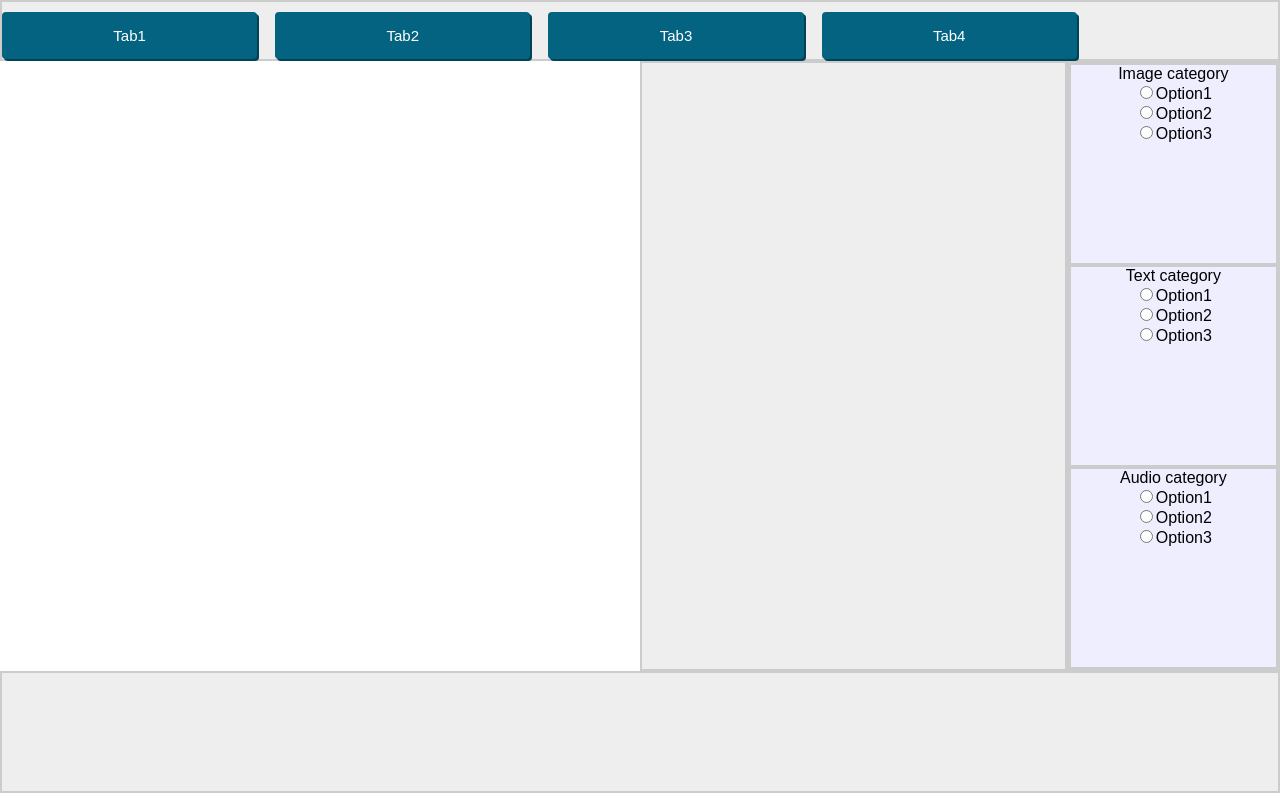
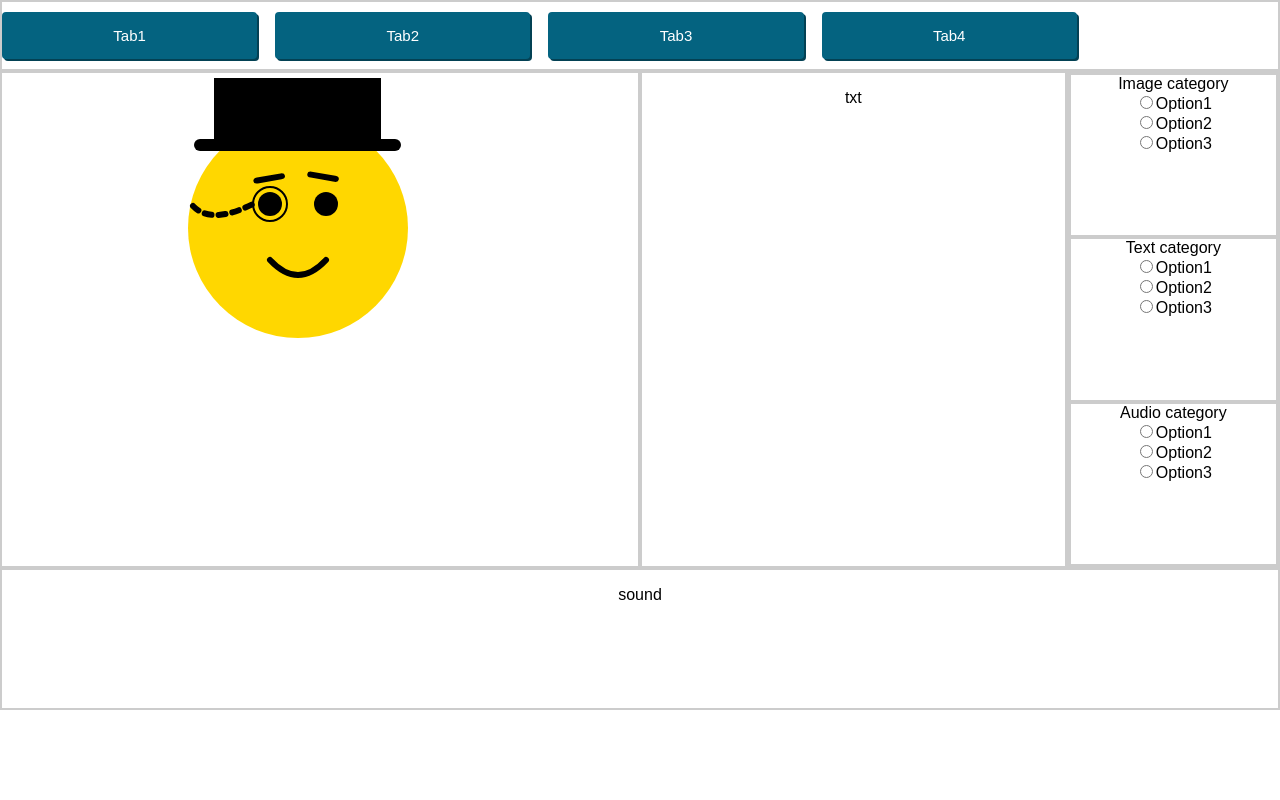
Before and after one commit to EnvyPhD/it2810-webutvikling-h18-prosjekt-2-gruppe--17, a React (Create React App) app in the folder it2810-17/: page / in a window 1280 px wide. Built offline with nearby package versions, Linux system fonts and the light colour scheme.

Commit message:
added resposetivity for mobile and added an Svg for looks

```diff
--- a/it2810-17/src/components/Img.js
+++ b/it2810-17/src/components/Img.js
@@ -4,7 +4,18 @@ import React from "react";
 export default class Img extends React.Component{
   render(){
             return (
-                <img id= "img"></img>
+                <div className="img"> <svg id="smiley">
+            <circle class="face" cx="128" cy="150" r= "110"/>
+            <circle class="monocle" id="monocle" cx="100" cy="126" r="17"/>
+            <path class="monocle" d="M23 128 Q41 147  83 126" stroke-dasharray="7,7"/>
+            <circle class="left-eye" cx="100" cy="126" r="12"/>
+            <circle class="right-eye" cx="156" cy="126" r="12"/>
+            <path class="mouth"id="mouth" d="M100 182 Q128 212 156 182"/>
+            <rect class="left-eyebrow" x="115" y="70" width="6" height="32" rx="4" ry="4"/>
+            <rect class="right-eyebrow" x="170" y="66" width="6" height="32" rx="4" ry="4"/>
+            <line class= "hat" x1="30" y1="67" x2="225" y2="67"/>
+            <rect class= "hat" x="50" y="0" width="155" height="67"/>
+          </svg> </div>
             );
         }
     }
--- a/it2810-17/src/components/Sound.js
+++ b/it2810-17/src/components/Sound.js
@@ -3,7 +3,7 @@ import React from "react";
 export default class Sound extends React.Component{
   render(){
     return(
-      <div className="sound"></div>
+      <div className="sound"> <p> sound </p></div>
     );
   }
 }
--- a/it2810-17/src/components/Txt.js
+++ b/it2810-17/src/components/Txt.js
@@ -3,7 +3,7 @@ import React from "react";
 export default class Txt extends React.Component{
   render(){
     return(
-      <div className="txt">  </div>
+      <div className="txt">  <p> txt </p> </div>
     )
   }
 }
--- a/it2810-17/src/index.css
+++ b/it2810-17/src/index.css
@@ -3,32 +3,10 @@ body {
   padding: 0;
   font-family: sans-serif;
 }
+svg{
+  height: 100%;
+  width: auto;
 
-.wrapper{
-  display: grid;
-  grid-template-columns: 3fr 2fr 1fr;
-  grid-template-rows: 1fr 10fr 2fr;
-
-}
-.wrapper > div{
-  background: #eee;
-  border:  2px #ccc solid
-}
-.wrapper > div > div{
-  background: #eef;
-  border:  2px #ccc solid
-}
-.img{
-  grid-column: 1/2;
-}
-.txt{
-  grid-column: 2/3;
-}
-.buttons{
-  grid-column: 1/4;
-  display: flex;
-  flex-direction: row;
-  padding-top: 10px;
 }
 .buttons >  button{
   background-color: #046380;
@@ -45,8 +23,37 @@ body {
   right: 18px;
   width: 20%;
 }
+.buttons{
+  grid-column: 1/4;
+  display: flex;
+  flex-direction: row;
+  padding-top: 10px;
+  padding-bottom: 10px;
+}
+
+.wrapper{
+  display: grid;
+  grid-template-columns: 3fr 1fr;
+  grid-template-rows: 1fr 4fr 3fr 2fr;
+}
+.wrapper > div{
+  border:  2px #ccc solid
+}
+.wrapper > div > div{
+  border:  2px #ccc solid
+}
+.img{
+  grid-column: 1/2;
+  padding-top: 5px;
+}
+.txt{
+  grid-column: 1/2;
+}
+
+
 .categories{
-  grid-column: 3/4;
+  grid-column: 2/3;
+  grid-row : 2/5;
   display: flex;
   flex-direction: column;
 }
@@ -54,5 +61,102 @@ body {
   height: 40%;
 }
 .sound{
-  grid-column: 1/4;
+  grid-column: 1/2;
 }
+.face{
+  fill:gold;
+  transition: all .5s linear;
+}
+.mouth{
+  fill: none;
+  stroke: #000;
+  stroke-width:6px;
+  stroke-linecap:round;
+  transition: all .3s linear;
+}
+#monocle{
+  fill: gold;
+  stroke: #000;
+  stroke-width:2px;
+  stroke-linecap:round;
+}
+.monocle{
+  fill: none;
+  stroke: #000;
+  stroke-width:6px;
+  stroke-linecap:round;
+  transition: all.5s linear;
+}
+.left-eyebrow{
+  transform: rotate(80deg);
+  transform-origin: 100px 82px;
+  transition: all.5s linear;
+}
+.right-eyebrow{
+  transform: rotate(100deg);
+  transform-origin: 156px 82px;
+  transition: all .5s linear;
+}
+.hat{
+  stroke: #000;
+  stroke-width:12px;
+  stroke-linecap:round;
+  transition: all .5s linear;
+}
+
+#smiley:hover .right-eyebrow{
+  transform: rotate(80deg);
+}
+#smiley:hover .left-eyebrow{
+  transform: rotate(100deg);
+}
+#smiley:hover .face{
+  fill:red;
+}
+#smiley:hover  #monocle{
+  fill:red;
+}
+#smiley:hover .monocle{
+    transform: rotate(100deg);
+}
+#smiley:hover .hat{
+  transform: rotate(-100deg);
+}
+
+
+
+@media only screen and (min-width: 768px) {
+
+  .wrapper{
+    display: grid;
+    grid-template-columns: 3fr 2fr 1fr;
+    grid-template-rows: 1fr 7fr 2fr;
+
+  }
+  .wrapper > div{
+    border:  2px #ccc solid
+  }
+  .wrapper > div > div{
+    border:  2px #ccc solid
+  }
+  .img{
+    grid-column: 1/2;
+  }
+  .txt{
+    grid-column: 2/3;
+  }
+
+
+  .categories{
+    grid-column: 3/4;
+    grid-row: 2/3;
+    display: flex;
+    flex-direction: column;
+  }
+  .categories > div{
+    height: 40%;
+  }
+  .sound{
+    grid-column: 1/4;
+  }
+}
```
